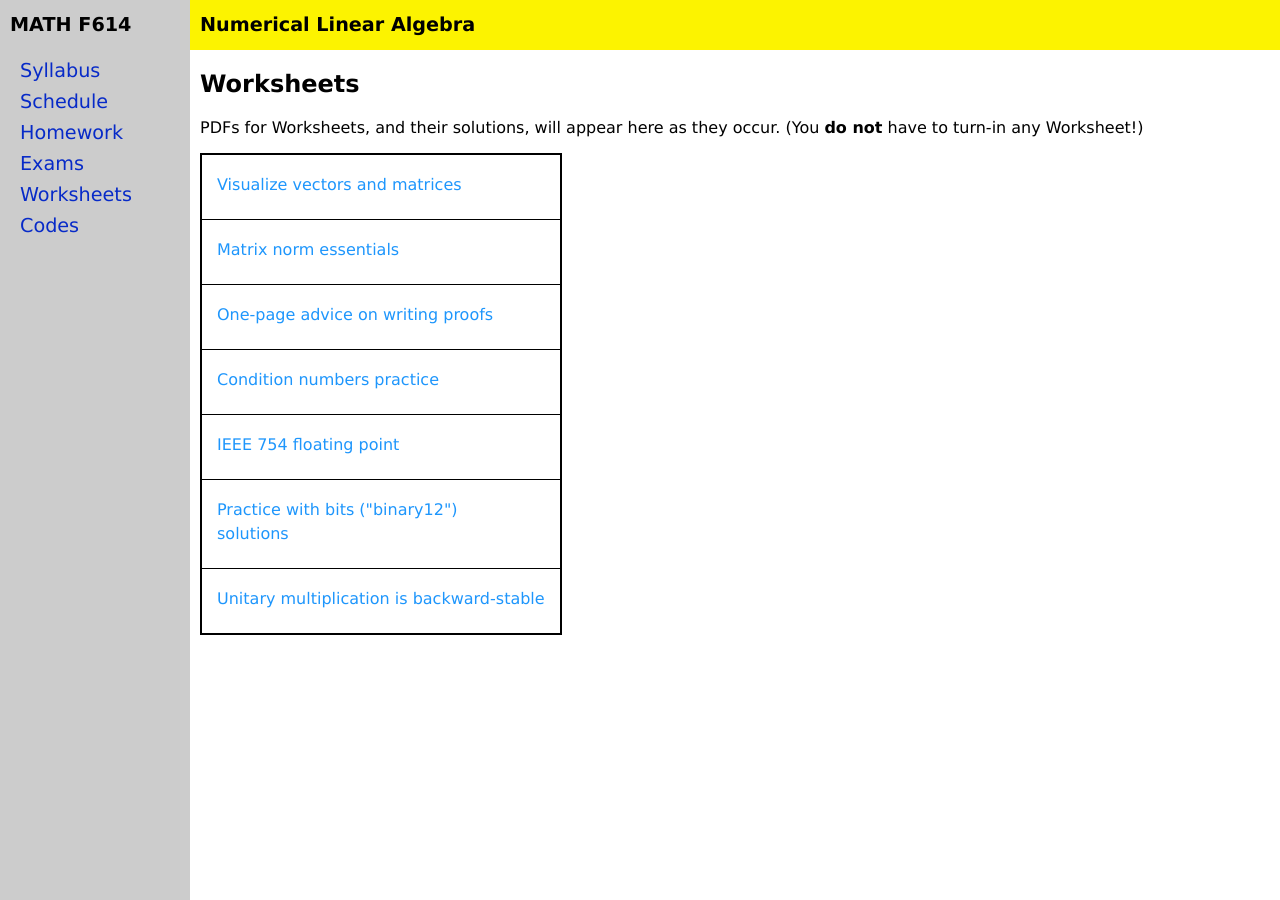
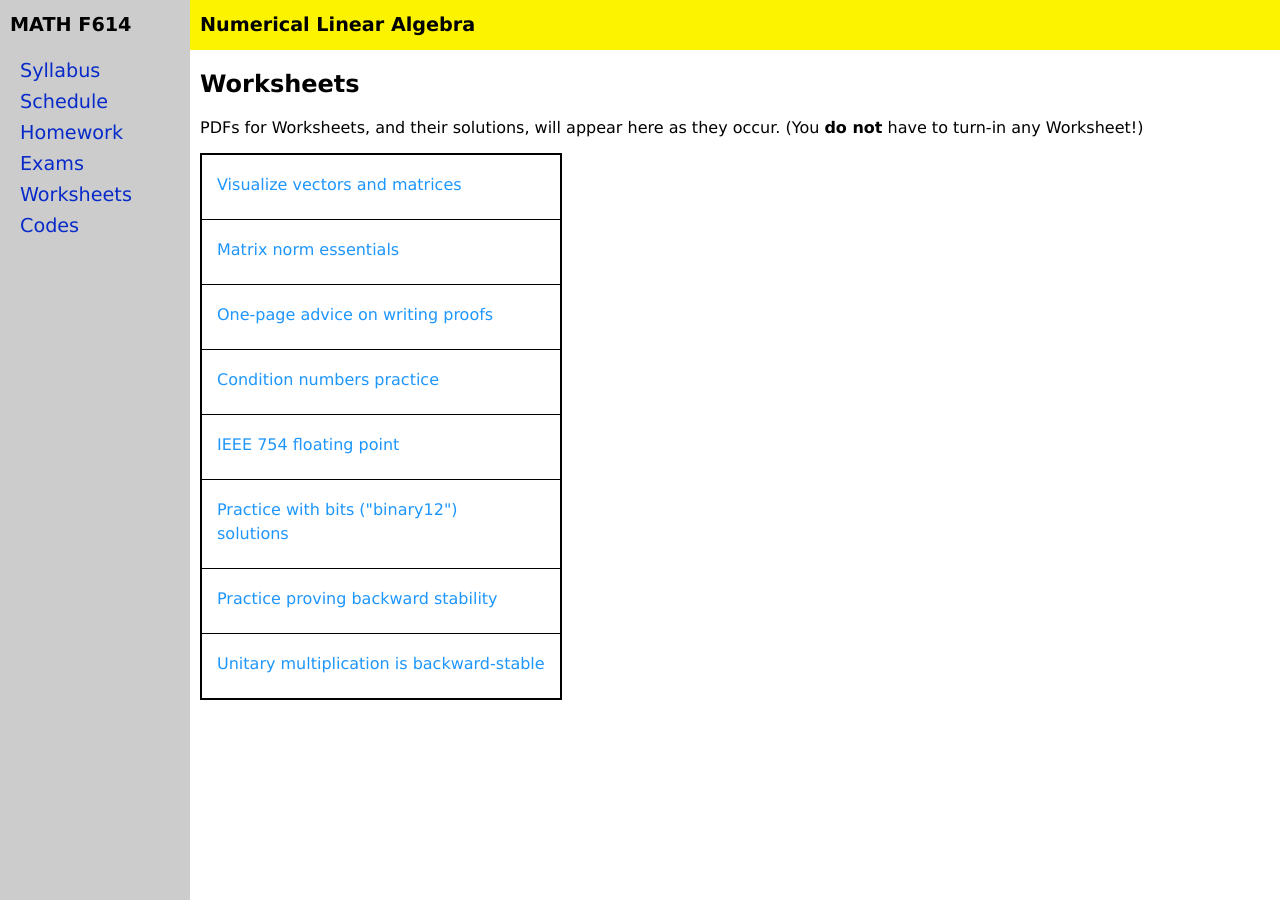
Before and after one commit to bueler/nla, a Jekyll site: the page built from worksheets.md, in a window 1280 px wide. Built offline with Jekyll 4.4.1, drawn with Linux system fonts in a browser that asks for light colours.

Commit message:
post worksheet for Wednesday

```diff
--- a/_data/worksheets.yml
+++ b/_data/worksheets.yml
@@ -14,6 +14,8 @@ worksheets:
 - name: Practice with bits ("binary12")
   blank: binary12.pdf
   solutions: binary12-solns.pdf
+- name: Practice proving backward stability
+  blank: backstab.pdf
 - name: Unitary multiplication is backward-stable
   blank: unitarybs.pdf
 #  description: FIXME
```
Also changed, not shown: 2 other files.
